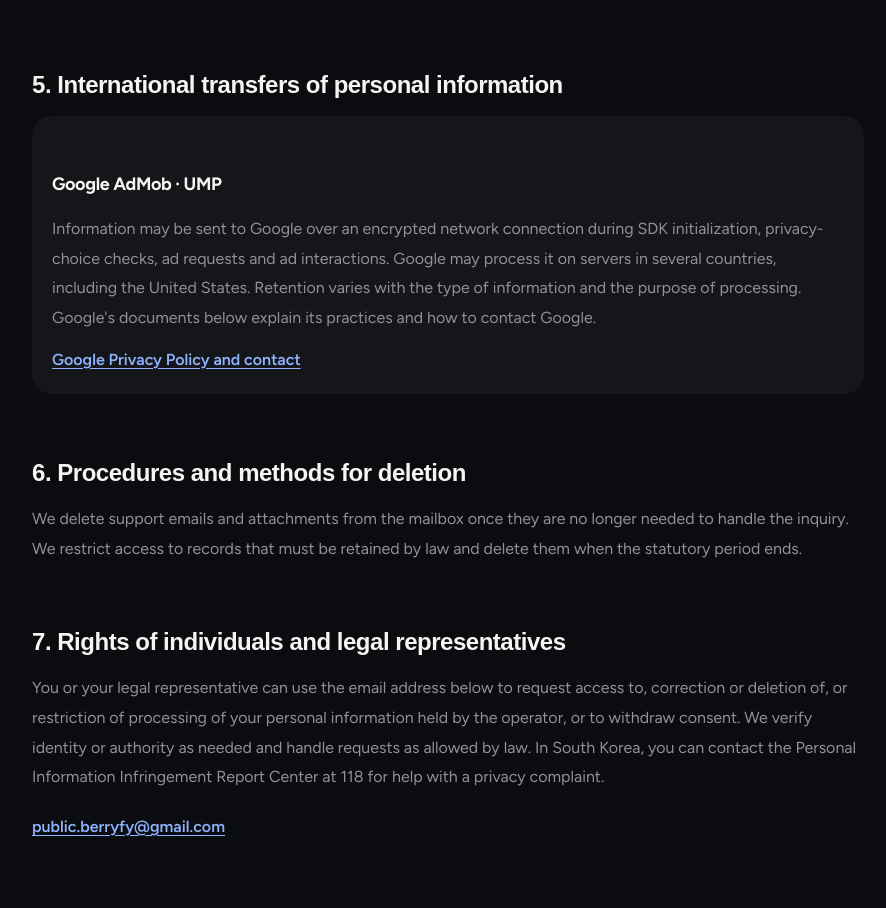
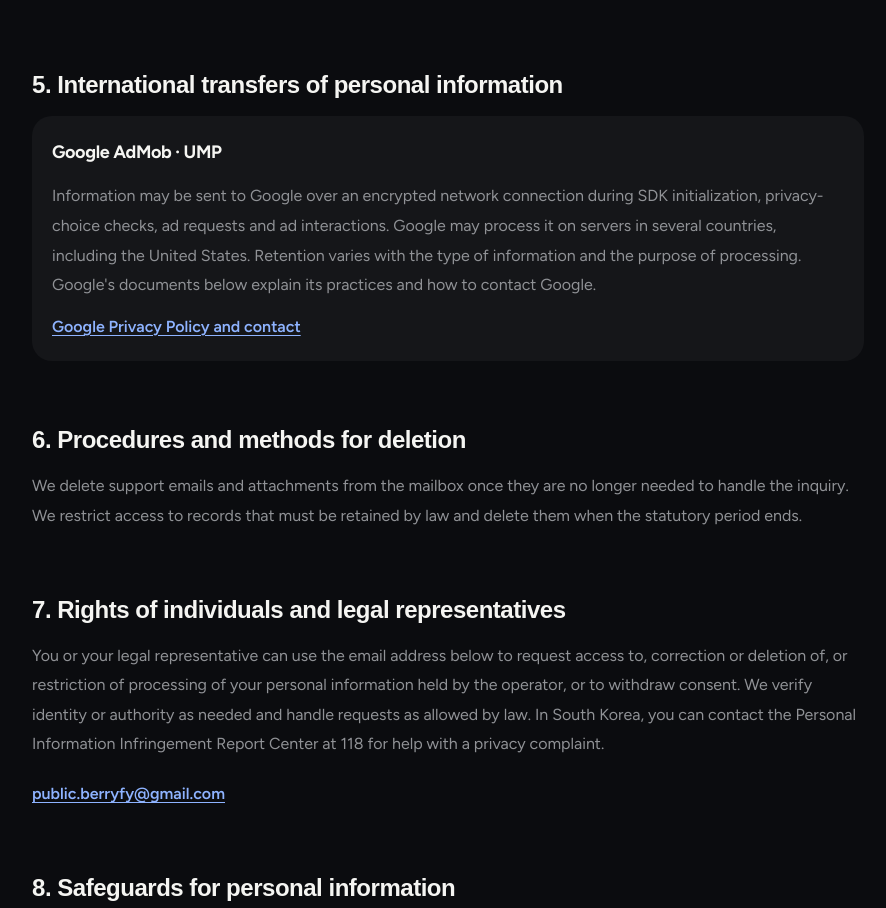
Before and after one commit to berryfy/berryfy.github.io, a Next.js app: page /apps/zombie-care/privacy in a window 1280 px wide. Shown: the part 1687-2595 px from the top of the page, without its empty margins (192-1078 px from the left). Built offline with nearby package versions, Linux system fonts and the light colour scheme; a web font is replaced by a local one.

Commit message:
style: AdMob 카드 제목 위 중복 여백 제거

```diff
--- a/src/features/legal/components/ZombieCarePrivacyPage.tsx
+++ b/src/features/legal/components/ZombieCarePrivacyPage.tsx
@@ -54,8 +54,8 @@ const ZombieCarePrivacyPage = ({
       id: "external-services",
       label: policy.transfer,
       content: (
-        <div className="space-y-3 rounded-lg bg-card p-5">
-          <h3>Google AdMob · UMP</h3>
+        <div className="flex flex-col gap-3 rounded-lg bg-card p-5">
+          <h3 className="m-0!">Google AdMob · UMP</h3>
           <p>{copy.transfer}</p>
           <p>
             <a href={privacyLinks.googlePrivacy}>{copy.googlePrivacy}</a>
```
